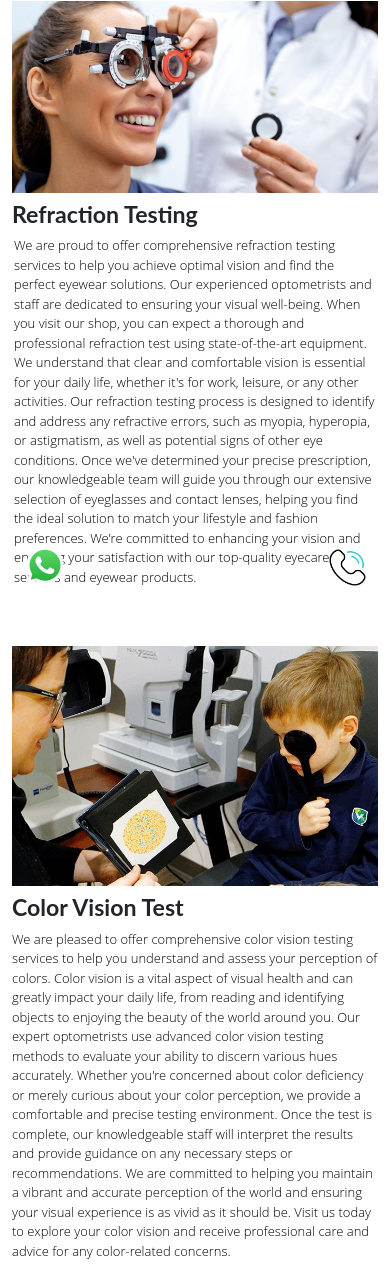
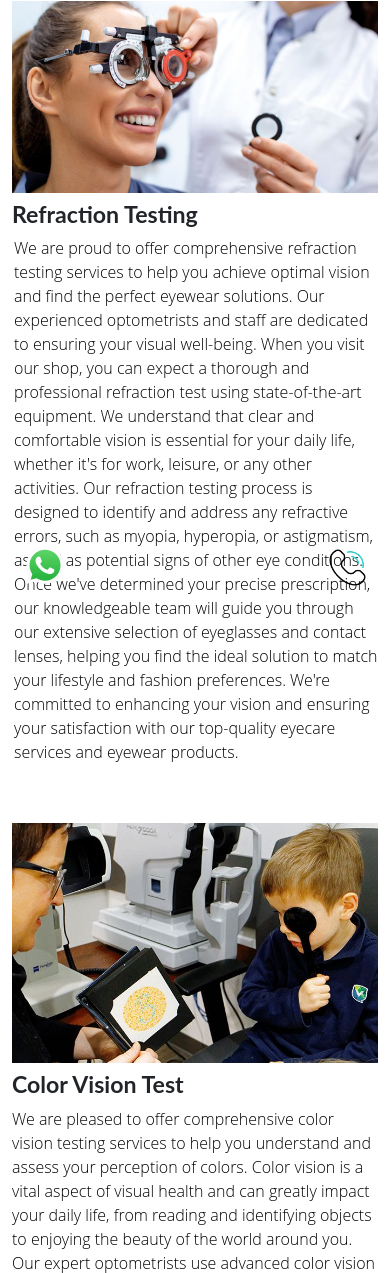
Before and after one commit to MrSharma151/SR-Vision-Opticals-Website, a plain HTML site: page eyeTesting.html in a window 390 px wide. Shown: the part 229-1502 px from the top of the page. Drawn offline with nearby package versions, Linux system fonts and the light colour scheme.

Commit message:
update eyetesting css

```diff
--- a/css/eyetesting.css
+++ b/css/eyetesting.css
@@ -82,7 +82,7 @@
     }
     .paraColRight>div>p{
         font-weight:100;
-        font-size:small;
+        font-size:medium;
         margin-top: 5px;
     }
     .paraColLeft>div>h3{
@@ -91,7 +91,7 @@
     }
     .paraColLeft>div>p{
         font-weight:100;
-        font-size:small;
+        font-size:medium;
         margin-top: 5px;
         margin-left: 0px;
     }
```
